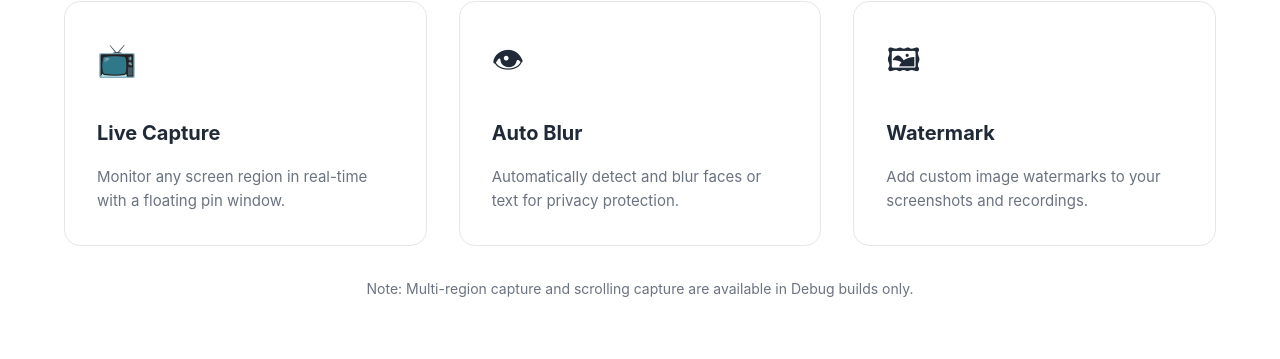
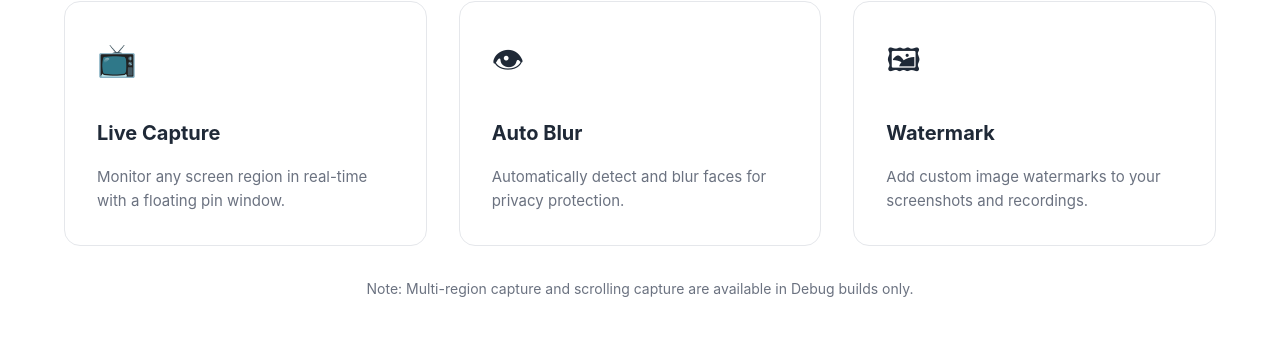
Before and after one commit to victorfu/snap-tray, a Jekyll site: the page built from docs/index.md, in a window 1280 px wide and 900 px high, scrolled down 1579 px. Shown: the part 93-452 px from the top of the window. Built offline with Jekyll 4.4.1, drawn with Linux system fonts in a browser that asks for light colours.

Commit message:
docs: Clarifies auto-blur feature

```diff
--- a/docs/_includes/features.html
+++ b/docs/_includes/features.html
@@ -55,7 +55,7 @@
       <div class="feature-card">
         <div class="feature-icon">&#128065;</div>
         <h3>Auto Blur</h3>
-        <p>Automatically detect and blur faces or text for privacy protection.</p>
+        <p>Automatically detect and blur faces for privacy protection.</p>
       </div>
       <div class="feature-card">
         <div class="feature-icon">&#128444;</div>
```
Also changed, not shown: README.zh-TW.md (+1 -1 lines), README.md.
